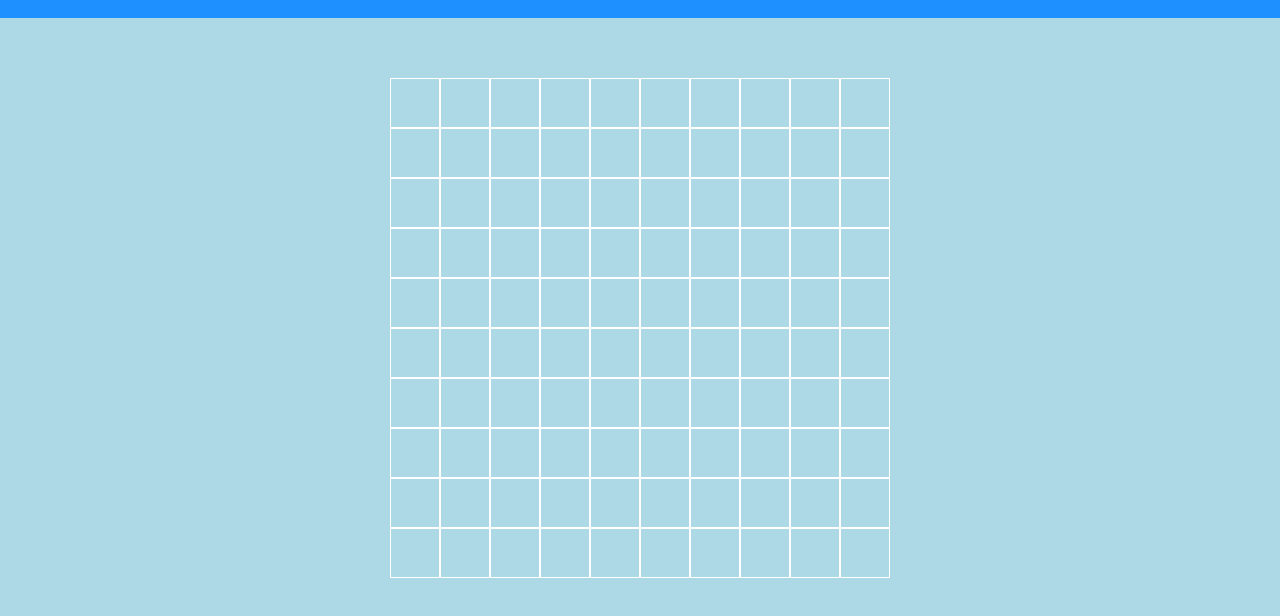
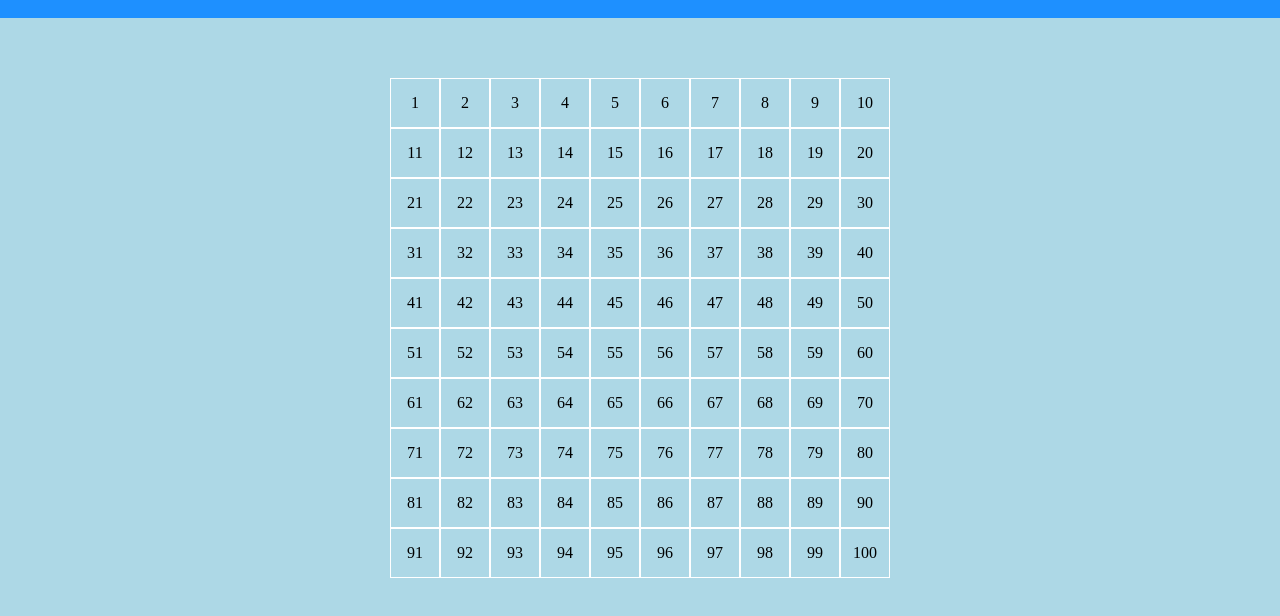
Before and after one commit to GiorgioDordo/js-campominato-grid, a plain HTML site: page index.html in a window 1280 px wide. Both pictures are taken after a click on the button "PLAY". Shown: the part 62-678 px from the top of the page. Drawn offline with Linux system fonts and the light colour scheme.

Commit message:
milestone 3

```diff
--- a/script.js
+++ b/script.js
@@ -6,15 +6,27 @@ const rows = 10;
 const cols = 10;
 const totalCells = rows * cols;
 
+// function to create cells
+const createCell = (content = '') => {
+    const cell = document.createElement('div');
+    cell.className = 'cell';
+    cell.append(content);
+    return cell;
+}
+
 // create cells
 play.addEventListener('click', function(e){
     e.preventDefault();
 
     for (let i = 0; i < totalCells; i++) {
-        const cell = document.createElement('div');
-        cell.className = 'cell';
+        const cell = createCell(i + 1);
+
+        cell.addEventListener('click', () => {
+
+            cell.classList.add('clicked');
+            console.log(i);
+        })
 
         grid.appendChild(cell);
     }
-
 })
--- a/style.css
+++ b/style.css
@@ -36,4 +36,11 @@ header {
     flex-basis: calc(100% / 10);
     border: 1px solid white;
     cursor: pointer;
+    display: flex;
+    align-items: center;
+    justify-content: center;
 }
+
+.cell.clicked {
+    background: lightgreen;
+}
```
